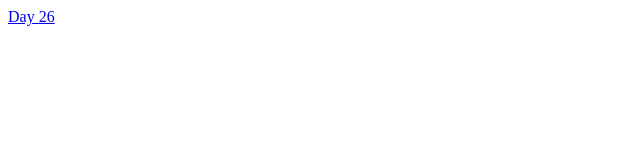
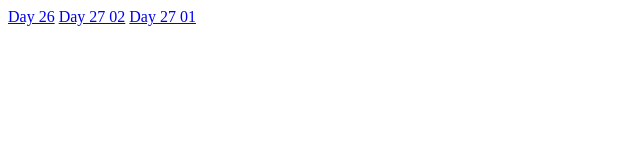
Before and after one commit to toandng/k12-fullstack-btvn, a plain HTML site: page index.html in a window 1280 px wide. Shown: the whole page, without its empty margins (0-640 px from the left). Drawn offline with Linux system fonts and the light colour scheme.

Commit message:
btvn day 27

```diff
--- a/index.html
+++ b/index.html
@@ -12,5 +12,7 @@
     <!-- <a href="./Day25/btvn.html">Day 25</a>
     <a href="./Day25/btvn2.html">Day 25</a> -->
     <a href="/Day26/index.html">Day 26</a>
+    <a href="/Day27/btvn02.html">Day 27 02</a>
+    <a href="/Day27/index.html">Day 27 01</a>
 </body>
 </html>
```
